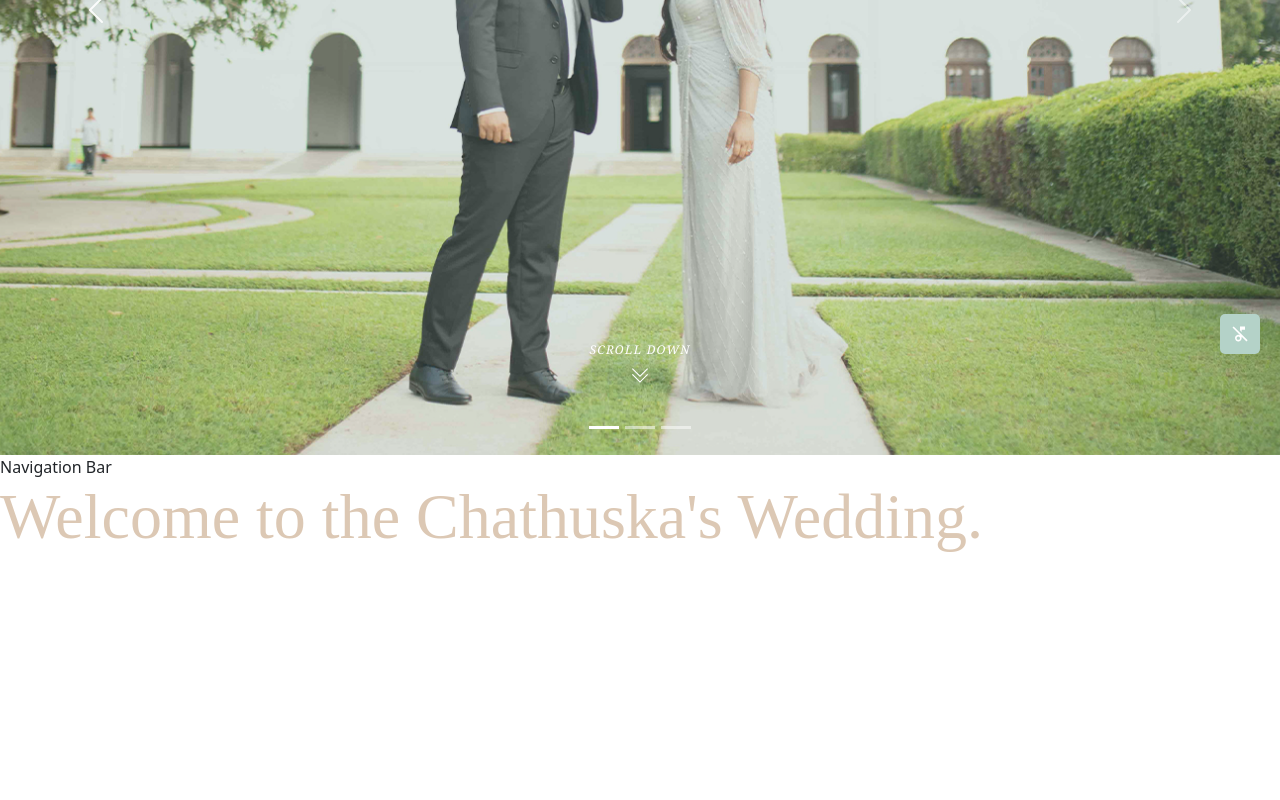
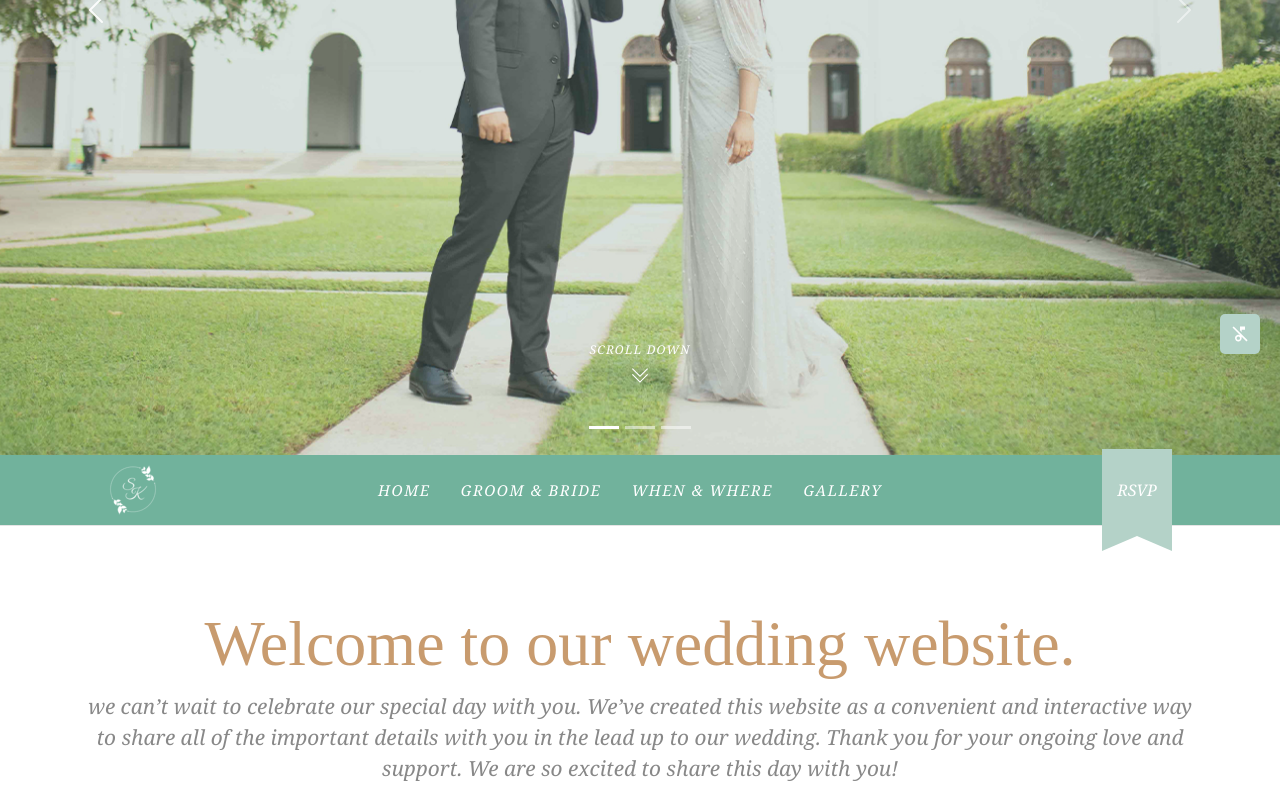
Before and after one commit to Janith-Umeda/weddingProfile, a React (Create React App) app: page / in a window 1280 px wide. Shown: the part 436-1236 px from the top of the page. Before the commit the page ends 992 px from the top, so only its background shows below. Built offline with nearby package versions, Linux system fonts and the light colour scheme; a web font is replaced by a local one.

Commit message:
UI Making

```diff
--- a/public/index.html
+++ b/public/index.html
@@ -5,39 +5,33 @@
     <link rel="icon" href="%PUBLIC_URL%/favicon.ico" />
     <meta name="viewport" content="width=device-width, initial-scale=1" />
     <meta name="theme-color" content="#000000" />
-    <meta
-      name="description"
-      content="Web site created using create-react-app"
-    />
     <link rel="apple-touch-icon" href="%PUBLIC_URL%/logo192.png" />
-    <!--
-      manifest.json provides metadata used when your web app is installed on a
-      user's mobile device or desktop. See https://developers.google.com/web/fundamentals/web-app-manifest/
-    -->
     <link rel="manifest" href="%PUBLIC_URL%/manifest.json" />
-    <!--
-      Notice the use of %PUBLIC_URL% in the tags above.
-      It will be replaced with the URL of the `public` folder during the build.
-      Only files inside the `public` folder can be referenced from the HTML.
+    <title>Chathuska & Dimalshi ‣ Chathuska and Dimalshi</title>
+    <meta name="description" content="Poruwa Ceremony and Traditional Vows We invite you to be with us as we begin our new life together
+    and will be united in the traditional poruwa ceremony First dance The bride and groom will perform their first dance! Dinner Enjoy
+    our international buffet with">
 
-      Unlike "/favicon.ico" or "favicon.ico", "%PUBLIC_URL%/favicon.ico" will
-      work correctly both with client-side routing and a non-root public URL.
-      Learn how to configure a non-root public URL by running `npm run build`.
-    -->
-    <title>React App</title>
+		<meta name="robots" content="max-image-preview:large">
+		<link rel="canonical" href="https://chathuskaanddimalshi.42web.io/">
+		<meta property="og:locale" content="en_US">
+		<meta property="og:site_name" content="Chathuska & Dimalshi ‣">
+		<meta property="og:type" content="website">
+		<meta property="og:title" content="Chathuska &amp; Dimalshi ‣ Chathuska and Dimalshi">
+		<meta property="og:description" content="Poruwa Ceremony and Traditional Vows We invite you to be with us as we begin our new life
+    together and will be united in the traditional poruwa ceremony First dance The bride and groom will perform their first dance! Dinner
+    Enjoy our international buffet with">
+
+		<meta property="og:url" content="https://chathuskaanddimalshi.42web.io/">
+		<meta name="twitter:card" content="summary_large_image">
+		<meta name="twitter:title" content="Chathuska &amp; Dimalshi ‣ Chathuska and Dimalshi">
+		<meta name="twitter:description" content="Poruwa Ceremony and Traditional Vows We invite you to be with us as we begin our new life
+    together and will be united in the traditional poruwa ceremony First dance The bride and groom will perform their first dance! Dinner
+    Enjoy our international buffet with">
+
   </head>
   <body>
     <noscript>You need to enable JavaScript to run this app.</noscript>
     <div id="root"></div>
-    <!--
-      This HTML file is a template.
-      If you open it directly in the browser, you will see an empty page.
-
-      You can add webfonts, meta tags, or analytics to this file.
-      The build step will place the bundled scripts into the <body> tag.
-
-      To begin the development, run `npm start` or `yarn start`.
-      To create a production bundle, use `npm run build` or `yarn build`.
-    -->
   </body>
 </html>
--- a/src/App.jsx
+++ b/src/App.jsx
@@ -1,20 +1,22 @@
 import SlideShow from './components/hearoSlideShow';
 import MusicBtn from './components/music';
 import NavigationBar from './components/navbar';
+import Welcome from './components/welcome';
 import './css/App.css';
 
 function App() {
 
   const Images = ['s4.jpg','s6.jpg','sss.jpg'];
+  const bgMusic = "/music/bgmusic.mp3";
 
   return (
     <>
       <SlideShow Images={Images}/>
-      <MusicBtn/>
+      <MusicBtn musicSrc={bgMusic}/>
       <div className="" id="intro">
         <NavigationBar/>
-        <div className="App">
-          Welcome to the Chathuska's Wedding.
+        <div className="container">
+          <Welcome/>
         </div>
       </div>
     </>
--- a/src/components/music.jsx
+++ b/src/components/music.jsx
@@ -2,7 +2,7 @@ import {MdOutlineMusicNote, MdOutlineMusicOff} from 'react-icons/md';
 import {motion} from 'framer-motion';
 import { useEffect, useRef, useState } from 'react';
 
-export default function MusicBtn(){
+export default function MusicBtn({musicSrc}){
 
     const [toggle,setToggle] = useState(false);
     const music = useRef();
@@ -35,7 +35,7 @@ export default function MusicBtn(){
             ):(
                 <MdOutlineMusicOff/>
             )}
-        <audio src="/music/bgmusic.mp3" loop ref={music}></audio>
+        <audio src={musicSrc} loop ref={music}></audio>
         </motion.div>
     )
 }
--- a/src/components/navbar.jsx
+++ b/src/components/navbar.jsx
@@ -1,5 +1,46 @@
+
+import { useState } from 'react';
+import {CgClose, CgMenu} from 'react-icons/cg';
+
 export default function NavigationBar(){
+
+    const [mobileToggle,setToggle] = useState(false);
+
     return (
-        <div>Navigation Bar</div>
+        <div className="Navbar">
+            <div className="nav-content">
+                <div className="wrapper">
+                    <div className="brand">
+                        <a href="/">
+                            <img
+                                src="/images/SK-1.png"
+                                alt="brand"
+                                width="50"
+                                height="50"
+                                loading="lazy"
+                            />
+                        </a>
+                    </div>
+                    <div className="mobile-toggle" onClick={()=>setToggle(!mobileToggle)}>
+                        {mobileToggle ? (
+                            <CgClose/>
+                            ) : (
+                            <CgMenu/>
+                        ) }
+                    </div>
+                    <div className={`links ${mobileToggle ? 'mobile shadow' : ''} d-none d-lg-flex`}>
+                        <div><a className="links-item" href="#intro">Home</a></div>
+                        <div><a className="links-item" href="#g_and_b">Groom & Bride</a></div>
+                        <div><a className="links-item" href="#w_and_w">When & Where</a></div>
+                        <div><a className="links-item" href="#gallery">Gallery</a></div>
+                    </div>
+                    <div className="ribbon">
+                        <a href="#rsvp" className="ribbon-menu">
+                            <span>RSVP</span>
+                        </a>
+                    </div>
+                </div>
+            </div>
+        </div>
     )
 }
--- /dev/null
+++ b/src/components/welcome.jsx
@@ -0,0 +1,16 @@
+export default function Welcome(){
+    return (
+        <div className="welcome-section">
+            <div className="welcome-heading">
+                <h2>Welcome to our wedding website.</h2>
+                <p>
+                    we can’t wait to celebrate our special day with you.
+                    We’ve created this website as a convenient and interactive way to
+                    share all of the important details with you in the lead up to our
+                    wedding. Thank you for your ongoing love and support. We are so
+                    excited to share this day with you!
+                </p>
+            </div>
+        </div>
+    );
+}
--- a/src/css/App.css
+++ b/src/css/App.css
@@ -1,15 +1,3 @@
-.App{
-  font-family: Alex Brush;
-  color: #dcc8b4;
-  font-size: 400%;
-  font-style: normal;
-  font-weight: normal;
-  line-height: 1.2;
-  letter-spacing: 0;
-  text-decoration: none;
-  text-transform: none;
-}
-
 .hero-slide-overlay {
   position: absolute;
   width: 100%;
@@ -92,11 +80,144 @@
   font-size: 20px;
 }
 
+.Navbar{
+  height: 71px;
+}
+
+.Navbar .nav-content{
+  position: absolute;
+  left: 0;
+  z-index: 10;
+  width: 100%;
+  height: 71px;
+  border-bottom: 1px solid;
+  background-color: rgba(82, 161, 135, 0.82);
+  border-color: #e5e5e5;
+}
+
+.Navbar .nav-content .wrapper{
+  position: relative;
+  display: flex;
+  align-items: center;
+  justify-content: space-around;
+  height: 100%;
+}
+
+.Navbar .nav-content .wrapper .links{
+  display: flex;
+  align-items: center;
+  justify-content: space-between;
+  width: 40%;
+}
+
+.Navbar .nav-content .wrapper .links .links-item{
+  text-decoration: none;
+  font-family: Georgia,Times,"Times New Roman",serif;
+  font-style: italic;
+  color: white;
+  font-size: 15px;
+  text-transform: uppercase;
+  letter-spacing: 0.1em;
+  padding: 0px 4px 22px 4px;
+}
+
+.Navbar .nav-content .wrapper .links .links-item:hover{
+  color: rgb(62, 62, 62);
+  border-bottom: 4px solid #b4d2c8;
+}
+
+.Navbar .nav-content .wrapper .ribbon .ribbon-menu{
+  position: relative;
+  background: #b4d2c8;
+  text-decoration: none;
+  padding: 30px 15px 35px 15px;
+  transition: 0.5s ease-in-out;
+}
+
+.Navbar .nav-content .wrapper .ribbon .ribbon-menu:hover{
+  padding-bottom: 40px;
+}
+
+.ribbon .ribbon-menu::after{
+  content: "";
+  position: absolute;
+  bottom: -15px;
+  left: 0;
+  width: 100%;
+  height: 15px;
+  border-left: 35px solid #b4d2c8;
+  border-right: 35px solid #b4d2c8;
+  border-bottom: 15px solid ;
+  border-bottom-color: transparent;
+}
+
+.Navbar .nav-content .wrapper .ribbon .ribbon-menu>span{
+  color: white;
+  font-family: Georgia,Times,"Times New Roman",serif;
+  font-style: italic;
+}
+
+.Navbar .nav-content .wrapper .mobile-toggle{
+  display: none;
+  width: 35%;
+  height: 100%;
+  align-items: center;
+  justify-content: flex-end;
+  text-align: end;
+  font-size: 35px;
+  color: white;
+  cursor: pointer;
+  transition: 1s ease-in-out;
+}
+
+.Navbar .nav-content .wrapper .mobile{
+  display: flex !important;
+  position: absolute;
+  top: 70px;
+  /* left: 25px; */
+  background-color: rgb(82, 161, 135);
+  width: 70%;
+  flex-direction: column;
+}
+
+.Navbar .nav-content .wrapper .mobile>div{
+  border-bottom: 1px solid rgb(127, 192, 171);
+  width: 100%;
+  text-align: center;
+  padding: 5px;
+}
+
+.Navbar .nav-content .wrapper .mobile>div>a:hover{
+  border-bottom: 0px !important;
+}
+
+.welcome-section{
+  padding-top: 80px;
+}
+
+.welcome-section .welcome-heading>h2{
+  text-align: center;
+  font-family: "Alex Brush";
+  font-size: 400%;
+  color: #c89b6e;
+}
+
+.welcome-section .welcome-heading>p{
+  font-family: Georgia,Times,"Times New Roman",serif;
+  color: #888888;
+  font-size: 130%;
+  text-align: center;
+  font-style: italic;
+}
+
 /* Tablets */
 @media only screen and (max-width:768px){
   .slide-image{
     height: 815px;
     object-fit: cover;
+  }
+  .Navbar .nav-content .wrapper .mobile-toggle{
+    display: flex;
   }
 }
 
@@ -107,3 +228,11 @@
     object-fit: cover;
   }
 }
+
+/* Laptop 1024 */
+@media only screen and (max-width:1024px){
+  .Navbar .nav-content .wrapper .links .links-item{
+    font-size: 13px;
+  }
+
+}
```
Also changed, not shown: public/images/SK-1.png (added), public/images/andSep.png (added).
